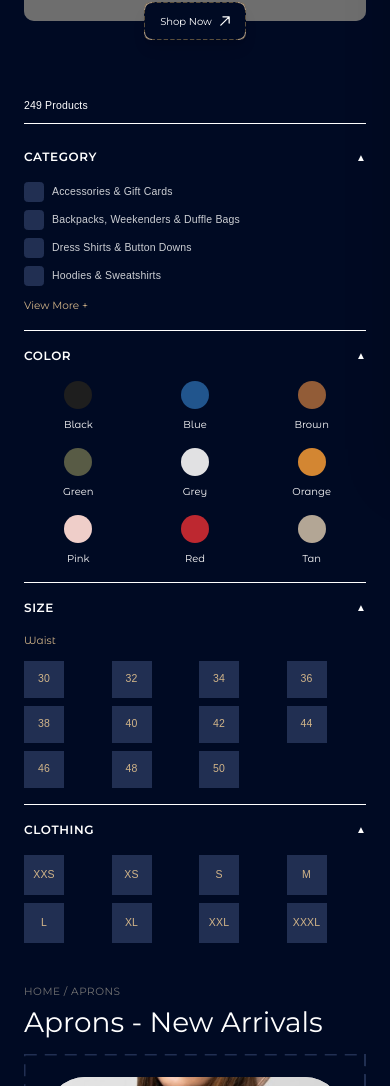
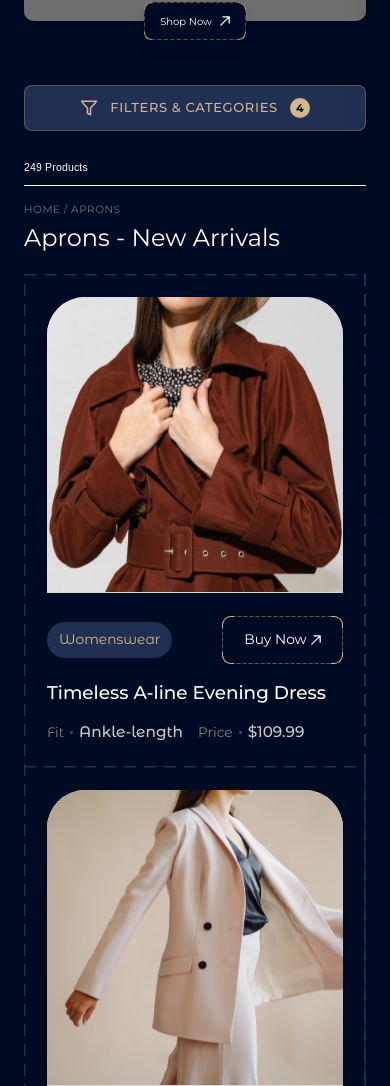
Before and after one commit to SarveshBhoite/dannytailors, a Next.js app: page /products/aprons in a window 390 px wide. Shown: the part 383-1469 px from the top of the page. Built offline with nearby package versions, Linux system fonts and the light colour scheme; grey boxes are pictures that could not be loaded; a web font is replaced by a local one.

Commit message:
side bar included

```diff
--- a/components/Productpage/Categoryview.tsx
+++ b/components/Productpage/Categoryview.tsx
@@ -49,6 +49,7 @@ export default function CategoryView({ categorySlug }: CategoryViewProps) {
   });
 
   const [showAllCategories, setShowAllCategories] = useState(false);
+  const [isMobileFilterOpen, setIsMobileFilterOpen] = useState(false);
 
   const toggleSection = (section: keyof typeof openSections) => {
     setOpenSections((prev) => ({ ...prev, [section]: !prev[section] }));
@@ -136,8 +137,135 @@ export default function CategoryView({ categorySlug }: CategoryViewProps) {
     </div>
   );
 
+  // Filter Sidebar Content Component (reusable for both mobile and desktop) - WITHOUT product count
+  const FilterContent = () => (
+    <>
+      {/* Category Filter */}
+      <div className="py-4 border-b border-[#ffffff]/100">
+        <div className="flex justify-between items-center mb-4 cursor-pointer" onClick={() => toggleSection('category')}>
+          <span className={`${montserrat.className} text-[12px] font-semibold tracking-wider text-white uppercase`}>Category</span>
+          <span className={`text-[10px] text-white transition-transform duration-300 ${openSections.category ? 'rotate-0' : 'rotate-180'}`}>▲</span>
+        </div>
+        {openSections.category && (
+          <div className="flex flex-col gap-2">
+            {visibleCategories.map((item) => (
+              <label key={item} className="flex items-center gap-2 cursor-pointer group">
+                <div className="w-[20px] h-[20px] rounded-[3.5px] border-[0.5px] border-[#212F52] bg-[#212F52] flex items-center justify-center shrink-0"></div>
+                <span className="text-white/80 group-hover:text-white transition-colors leading-tight" style={maisonNeueStyle}>{item}</span>
+              </label>
+            ))}
+            <button onClick={() => setShowAllCategories(!showAllCategories)} className={`${montserrat.className} text-[10.5px] text-[#D2B589] hover:underline text-left mt-1`}>{showAllCategories ? "View Less -" : "View More +"}</button>
+          </div>
+        )}
+      </div>
+
+      {/* Color Filter */}
+      <div className="py-4 border-b border-[#ffffff]/100">
+        <div className="flex justify-between items-center mb-4 cursor-pointer" onClick={() => toggleSection('color')}>
+          <span className={`${montserrat.className} text-[12px] font-semibold tracking-wider text-white uppercase`}>Color</span>
+          <span className={`text-[10px] text-white transition-transform duration-300 ${openSections.color ? 'rotate-0' : 'rotate-180'}`}>▲</span>
+        </div>
+        {openSections.color && (
+          <div className="grid grid-cols-3 gap-y-4 gap-x-2">
+            {COLORS_LIST.map((c) => (
+              <div key={c.name} className="flex flex-col items-center gap-2 cursor-pointer group">
+                <div className="w-[28px] h-[28px] rounded-full" style={{ backgroundColor: c.hex }} />
+                <span className={`${montAlt.className} text-[10px] text-white group-hover:text-[#D2B589] transition-colors`}>{c.name}</span>
+              </div>
+            ))}
+          </div>
+        )}
+      </div>
+
+      {/* Size Filter */}
+      <div className="py-4 border-b border-[#ffffff]/100">
+        <div className="flex justify-between items-center mb-4 cursor-pointer" onClick={() => toggleSection('size')}>
+          <span className={`${montserrat.className} text-[12px] font-semibold tracking-wider text-white uppercase`}>Size</span>
+          <span className={`text-[10px] text-white transition-transform duration-300 ${openSections.size ? 'rotate-0' : 'rotate-180'}`}>▲</span>
+        </div>
+        {openSections.size && (
+          <div className="flex flex-col gap-3">
+            <div>
+              <p className={`${montAlt.className} text-[10.5px] text-[#D2B589] mb-3`}>Waist</p>
+              <div className="grid grid-cols-4 gap-2">
+                {SIZES_LIST.map((s) => (
+                  <div key={s} className="w-[40px] h-[37px] bg-[#212F52] flex items-center justify-center text-[#D2B589] cursor-pointer hover:bg-[#D2B589] hover:text-[#212F52] transition-colors" style={maisonNeueStyle}>{s}</div>
+                ))}
+              </div>
+            </div>
+          </div>
+        )}
+      </div>
+
+      {/* Clothing Filter */}
+      <div className="py-4">
+        <div className="flex justify-between items-center mb-4 cursor-pointer" onClick={() => toggleSection('clothing')}>
+          <span className={`${montserrat.className} text-[12px] font-semibold tracking-wider text-white uppercase`}>Clothing</span>
+          <span className={`text-[10px] text-white transition-transform duration-300 ${openSections.clothing ? 'rotate-0' : 'rotate-180'}`}>▲</span>
+        </div>
+        {openSections.clothing && (
+          <div className="grid grid-cols-4 gap-2">
+            {CLOTHING_SIZE_LIST.map((size) => (
+              <div key={size} className="w-[40px] h-[40px] bg-[#212F52] flex items-center justify-center text-[#D2B589] cursor-pointer hover:bg-[#D2B589] hover:text-[#212F52] transition-colors" style={maisonNeueStyle}>{size}</div>
+            ))}
+          </div>
+        )}
+      </div>
+    </>
+  );
+
   return (
     <section className="min-h-screen bg-[#000A23] text-white pt-26 pb-20 select-none">
+
+      {/* MOBILE FILTER OVERLAY */}
+      {isMobileFilterOpen && (
+        <div
+          className="fixed inset-0 bg-black/60 backdrop-blur-sm z-40 lg:hidden"
+          onClick={() => setIsMobileFilterOpen(false)}
+        />
+      )}
+
+      {/* MOBILE FILTER SIDEBAR */}
+      <div className={`
+        fixed top-0 left-0 h-full w-[280px] bg-[#000A23] z-50 lg:hidden
+        transform transition-transform duration-300 ease-in-out
+        ${isMobileFilterOpen ? 'translate-x-0' : '-translate-x-full'}
+        border-r border-[#212F52]
+        flex flex-col
+      `}>
+        {/* Mobile Sidebar Header */}
+        <div className="shrink-0 bg-[#000A23] z-10 px-5 py-4 border-b border-[#212F52] flex items-center justify-between">
+          <div className="flex items-center gap-3">
+            <svg width="20" height="20" viewBox="0 0 24 24" fill="none" stroke="#D2B589" strokeWidth="2">
+              <path d="M22 3H2l8 9.46V19l4 2v-8.54L22 3z" strokeLinecap="round" strokeLinejoin="round"/>
+            </svg>
+            <span className={`${montserrat.className} text-[14px] font-semibold text-white uppercase tracking-wider`}>Filters</span>
+          </div>
+          <button
+            onClick={() => setIsMobileFilterOpen(false)}
+            className="w-[32px] h-[32px] rounded-full bg-[#212F52] flex items-center justify-center hover:bg-[#D2B589] transition-colors group"
+          >
+            <svg width="14" height="14" viewBox="0 0 24 24" fill="none" stroke="currentColor" strokeWidth="2" className="text-white group-hover:text-[#000A23]">
+              <path d="M18 6L6 18M6 6l12 12" strokeLinecap="round" strokeLinejoin="round"/>
+            </svg>
+          </button>
+        </div>
+
+        {/* Mobile Sidebar Content - Scrollable */}
+        <div className="flex-1 overflow-y-auto px-5">
+          <FilterContent />
+        </div>
+
+        {/* Mobile Sidebar Footer - Apply Button */}
+        <div className="shrink-0 bg-[#000A23] border-t border-[#212F52] p-4">
+          <button
+            onClick={() => setIsMobileFilterOpen(false)}
+            className={`${montserrat.className} w-full py-3 bg-[#D2B589] text-[#000A23] rounded-lg font-semibold text-[14px] hover:bg-[#c4a678] transition-colors`}
+          >
+            Apply Filters
+          </button>
+        </div>
+      </div>
 
       {/* MAIN CONTAINER */}
       <div className="max-w-[1224px] mx-auto px-6 lg:px-0 relative">
@@ -155,17 +283,7 @@ export default function CategoryView({ categorySlug }: CategoryViewProps) {
                 />
                 <div className="absolute inset-0 bg-black/30" />
 
-                {/* UPDATED TEXT CONTAINER:
-                   - justify-end: Pushes to bottom
-                   - items-center: Centers horizontally
-                   - w-full px-4: Ensures full width for centering with padding safety
-                */}
                 <div className="absolute inset-0 flex flex-col justify-end items-center pb-12 md:pb-16 w-full px-4">
-                    {/* UPDATED TEXT:
-                       - whitespace-nowrap: Forces single line
-                       - text-center: Ensures text is centered
-                       - Removed max-w restriction
-                    */}
                     <h1 className={`${montserrat.className} text-[26px] md:text-[60px] lg:text-[80px] font-bold text-white uppercase tracking-[0.14em] leading-none drop-shadow-lg whitespace-nowrap text-center`}>
                         BESPOKE TAILORING
                     </h1>
@@ -193,91 +311,49 @@ export default function CategoryView({ categorySlug }: CategoryViewProps) {
         {/* CONTENT LAYOUT */}
         <div className="flex flex-col lg:flex-row gap-8 items-start relative z-10">
 
-          {/* LEFT SIDEBAR */}
-          <aside className="w-full lg:w-[200px] shrink-0 flex flex-col gap-0">
+          {/* LEFT SIDEBAR - DESKTOP ONLY */}
+          <aside className="hidden lg:flex w-full lg:w-[200px] shrink-0 flex-col gap-0">
+            {/* Product Count - Desktop Only */}
             <div className="h-[39px] flex items-center border-b border-[#ffffff]/100 mb-2">
               <span className="text-white block pt-1" style={maisonNeueStyle}>249 Products</span>
             </div>
-
-            {/* Filters */}
-            <div className="py-4 border-b border-[#ffffff]/100">
-              <div className="flex justify-between items-center mb-4 cursor-pointer" onClick={() => toggleSection('category')}>
-                <span className={`${montserrat.className} text-[12px] font-semibold tracking-wider text-white uppercase`}>Category</span>
-                <span className={`text-[10px] text-white transition-transform duration-300 ${openSections.category ? 'rotate-0' : 'rotate-180'}`}>▲</span>
-              </div>
-              {openSections.category && (
-                <div className="flex flex-col gap-2">
-                  {visibleCategories.map((item) => (
-                    <label key={item} className="flex items-center gap-2 cursor-pointer group">
-                      <div className="w-[20px] h-[20px] rounded-[3.5px] border-[0.5px] border-[#212F52] bg-[#212F52] flex items-center justify-center shrink-0"></div>
-                      <span className="text-white/80 group-hover:text-white transition-colors leading-tight" style={maisonNeueStyle}>{item}</span>
-                    </label>
-                  ))}
-                  <button onClick={() => setShowAllCategories(!showAllCategories)} className={`${montserrat.className} text-[10.5px] text-[#D2B589] hover:underline text-left mt-1`}>{showAllCategories ? "View Less -" : "View More +"}</button>
-                </div>
-              )}
-            </div>
-
-            <div className="py-4 border-b border-[#ffffff]/100">
-              <div className="flex justify-between items-center mb-4 cursor-pointer" onClick={() => toggleSection('color')}>
-                <span className={`${montserrat.className} text-[12px] font-semibold tracking-wider text-white uppercase`}>Color</span>
-                <span className={`text-[10px] text-white transition-transform duration-300 ${openSections.color ? 'rotate-0' : 'rotate-180'}`}>▲</span>
-              </div>
-              {openSections.color && (
-                <div className="grid grid-cols-3 gap-y-4 gap-x-2">
-                  {COLORS_LIST.map((c) => (
-                    <div key={c.name} className="flex flex-col items-center gap-2 cursor-pointer group">
-                      <div className="w-[28px] h-[28px] rounded-full" style={{ backgroundColor: c.hex }} />
-                      <span className={`${montAlt.className} text-[10px] text-white group-hover:text-[#D2B589] transition-colors`}>{c.name}</span>
-                    </div>
-                  ))}
-                </div>
-              )}
-            </div>
-
-            <div className="py-4 border-b border-[#ffffff]/100">
-              <div className="flex justify-between items-center mb-4 cursor-pointer" onClick={() => toggleSection('size')}>
-                <span className={`${montserrat.className} text-[12px] font-semibold tracking-wider text-white uppercase`}>Size</span>
-                <span className={`text-[10px] text-white transition-transform duration-300 ${openSections.size ? 'rotate-0' : 'rotate-180'}`}>▲</span>
-              </div>
-              {openSections.size && (
-                <div className="flex flex-col gap-3">
-                  <div>
-                    <p className={`${montAlt.className} text-[10.5px] text-[#D2B589] mb-3`}>Waist</p>
-                    <div className="grid grid-cols-4 gap-2">
-                      {SIZES_LIST.map((s) => (
-                        <div key={s} className="w-[40px] h-[37px] bg-[#212F52] flex items-center justify-center text-[#D2B589] cursor-pointer hover:bg-[#D2B589] hover:text-[#212F52] transition-colors" style={maisonNeueStyle}>{s}</div>
-                      ))}
-                    </div>
-                  </div>
-                </div>
-              )}
-            </div>
-
-            <div className="py-4">
-              <div className="flex justify-between items-center mb-4 cursor-pointer" onClick={() => toggleSection('clothing')}>
-                <span className={`${montserrat.className} text-[12px] font-semibold tracking-wider text-white uppercase`}>Clothing</span>
-                <span className={`text-[10px] text-white transition-transform duration-300 ${openSections.clothing ? 'rotate-0' : 'rotate-180'}`}>▲</span>
-              </div>
-              {openSections.clothing && (
-                <div className="grid grid-cols-4 gap-2">
-                  {CLOTHING_SIZE_LIST.map((size) => (
-                    <div key={size} className="w-[40px] h-[40px] bg-[#212F52] flex items-center justify-center text-[#D2B589] cursor-pointer hover:bg-[#D2B589] hover:text-[#212F52] transition-colors" style={maisonNeueStyle}>{size}</div>
-                  ))}
-                </div>
-              )}
-            </div>
+            <FilterContent />
           </aside>
 
           {/* RIGHT GRID */}
           <main className="flex-1 w-full">
-            <div className="mb-6 flex flex-col justify-center gap-1 pb-0 h-[39px]">
+            {/* Mobile Filter Button & Breadcrumb Row */}
+            <div className="mb-6 flex flex-col gap-4">
+              {/* Mobile Filter Toggle Button */}
+              <button
+                onClick={() => setIsMobileFilterOpen(true)}
+                className="lg:hidden flex items-center justify-center gap-3 w-full py-3 bg-[#212F52] rounded-lg border border-[#D2B589]/30 hover:border-[#D2B589] transition-colors group"
+              >
+                <svg width="18" height="18" viewBox="0 0 24 24" fill="none" stroke="#D2B589" strokeWidth="2">
+                  <path d="M22 3H2l8 9.46V19l4 2v-8.54L22 3z" strokeLinecap="round" strokeLinejoin="round"/>
+                </svg>
+                <span className={`${montserrat.className} text-[13px] font-medium text-[#D2B589] uppercase tracking-wider`}>
+                  Filters & Categories
+                </span>
+                <div className="flex items-center justify-center bg-[#D2B589] text-[#000A23] text-[11px] font-bold w-5 h-5 rounded-full">
+                  4
+                </div>
+              </button>
+
+              {/* Product Count - Mobile Only */}
+              <div className="lg:hidden h-[39px] flex items-center border-b border-[#ffffff]/100">
+                <span className="text-white block pt-1" style={maisonNeueStyle}>249 Products</span>
+              </div>
+
+              {/* Breadcrumb & Title */}
+              <div className="flex flex-col justify-center gap-1 pb-0 h-auto lg:h-[39px]">
                 <p className={`${montserrat.className} text-[10.5px] text-[#737373] uppercase tracking-wider`}>
                   Home / {categoryName}
                 </p>
-                 <h2 className={`${montserrat.className} text-[28px] text-white font-normal capitalize leading-none pt-1`}>
+                <h2 className={`${montserrat.className} text-[24px] lg:text-[28px] text-white font-normal capitalize leading-none pt-1`}>
                   {categoryName} - New Arrivals
                 </h2>
+              </div>
             </div>
 
             {/* PRODUCT GRID - FULLY CUSTOM SVG GRID (SQUARE CORNERS) */}
```
Lines whose indentation alone changed are shown as unchanged.
